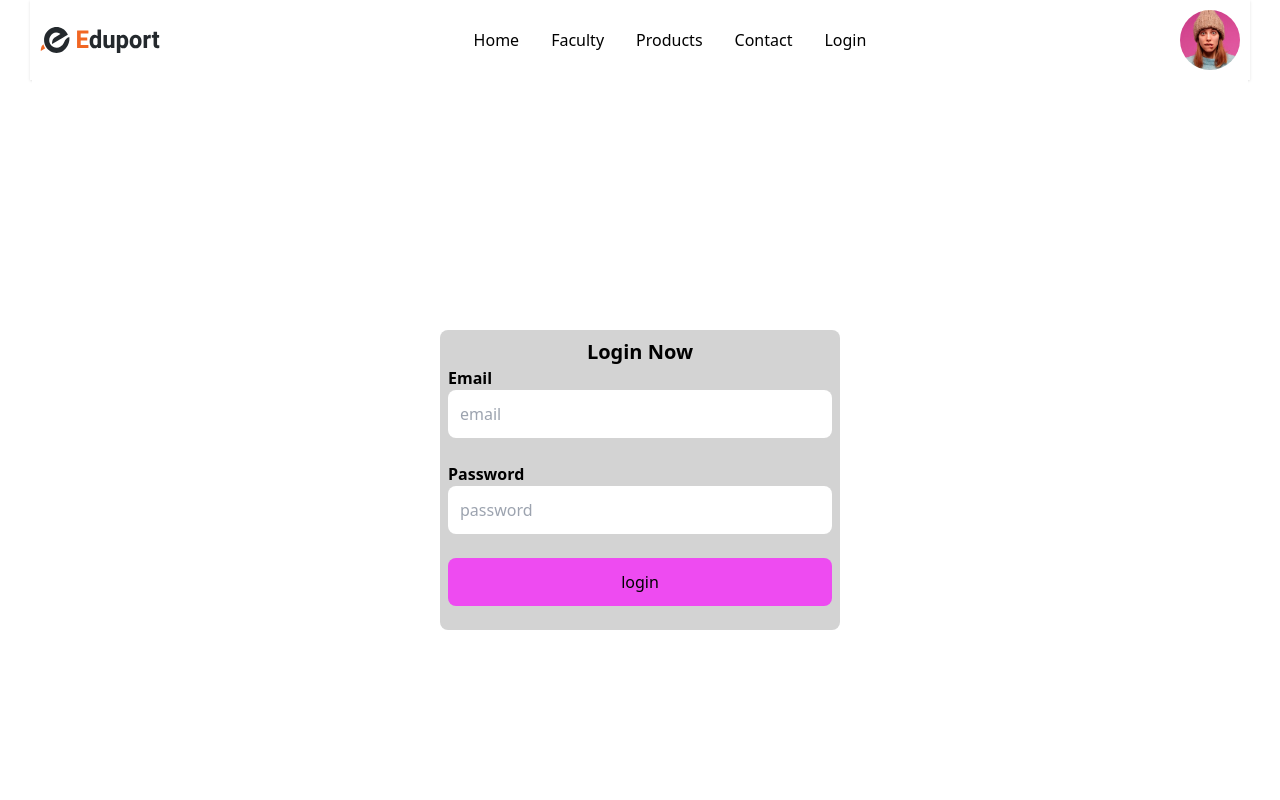
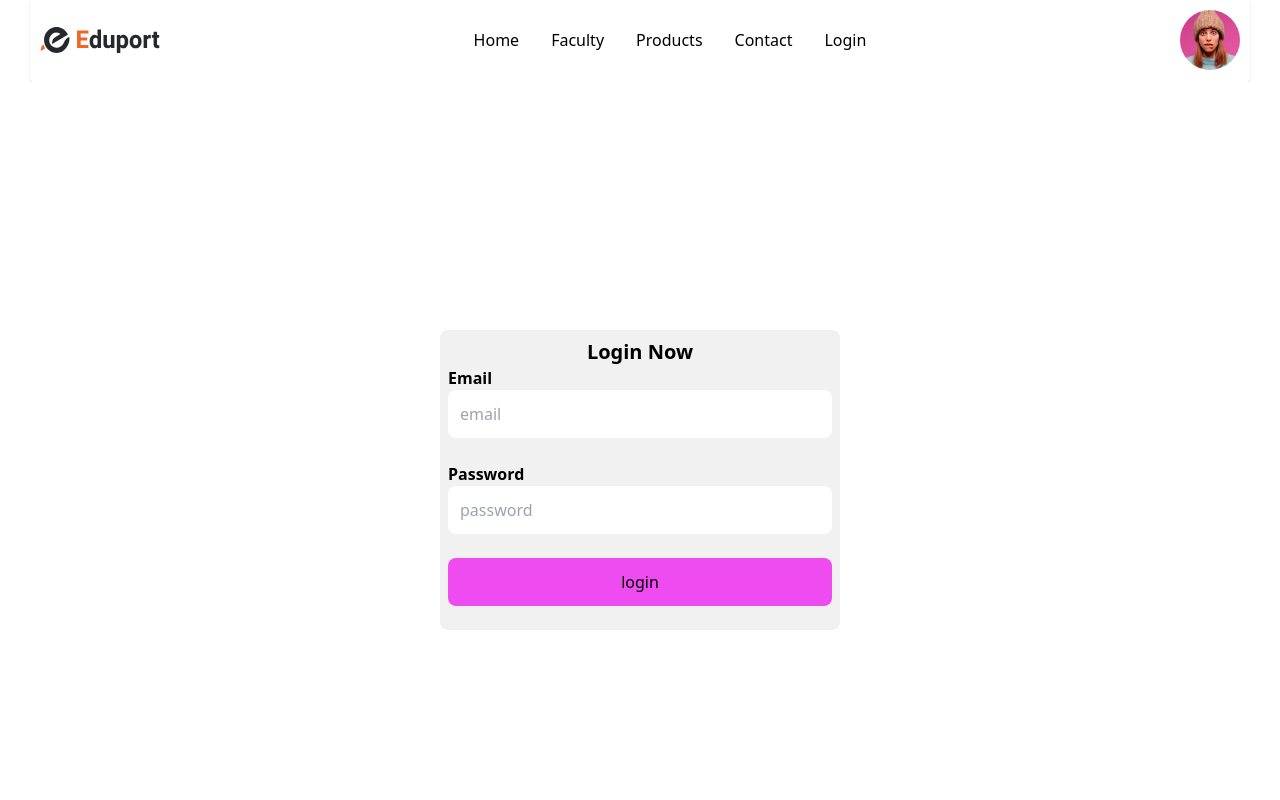
Before and after one commit to KaleemUllah700/eduport, a React (Create React App) app: page /login in a window 1280 px wide. Shown: the top 800 px of the page. Built offline with nearby package versions, Linux system fonts and the light colour scheme.

Commit message:
login updated

```diff
--- a/src/components/login/index.jsx
+++ b/src/components/login/index.jsx
@@ -3,7 +3,7 @@ const Login = ()=>{
     return (
         <Layout>
             <div className='w-full min-h-screen bg-[white] flex flex-col items-center justify-center'>
-                <div className='w-[400px] h-[300px] bg-[lightgrey] rounded-lg'>
+                <div className='w-[400px] h-[300px] bg-[#F1F1F1] rounded-lg'>
                     <h1 className='text-center text-xl font-semibold pt-2'>Login Now</h1>
                     <form className='flex flex-col gap-6'>
                         <div className='mx-2'>
```
